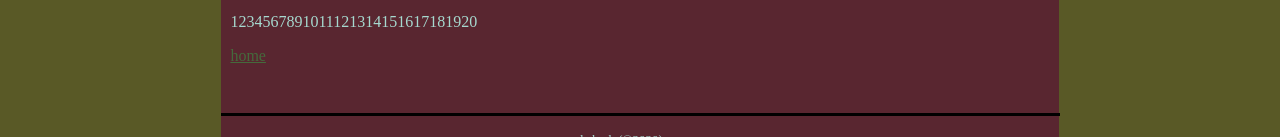
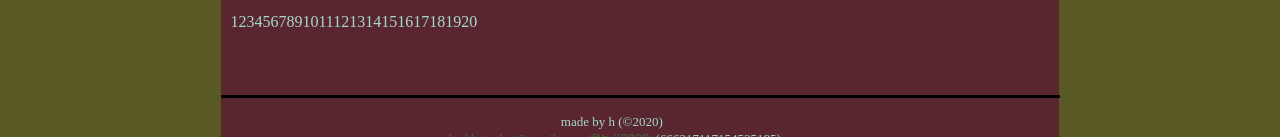
Before and after one commit to justletterh/justhdotlife, a plain HTML site: page site/pages/test.html in a window 1280 px wide. Shown: the part 1407-1544 px from the top of the page. Drawn offline with Linux system fonts and the light colour scheme.

Commit message:
Update test.html

```diff
--- a/site/pages/test.html
+++ b/site/pages/test.html
@@ -58,7 +58,6 @@
   <p>1234567891011121314151617181920</p>
   <div class="div1"></div>
   <div class="div2"></div>
-  <a href="../home.html">home</a>
 </body>
 <footer>
   <br>
```
